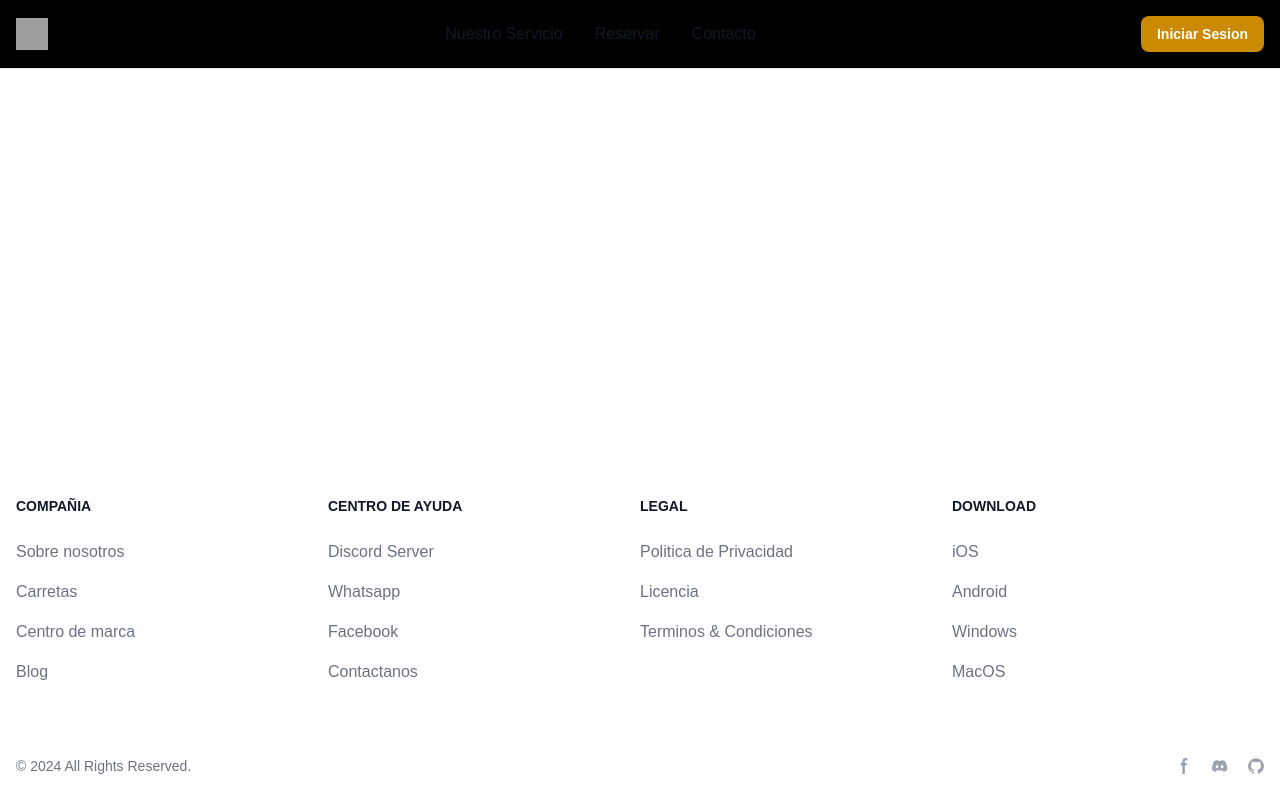
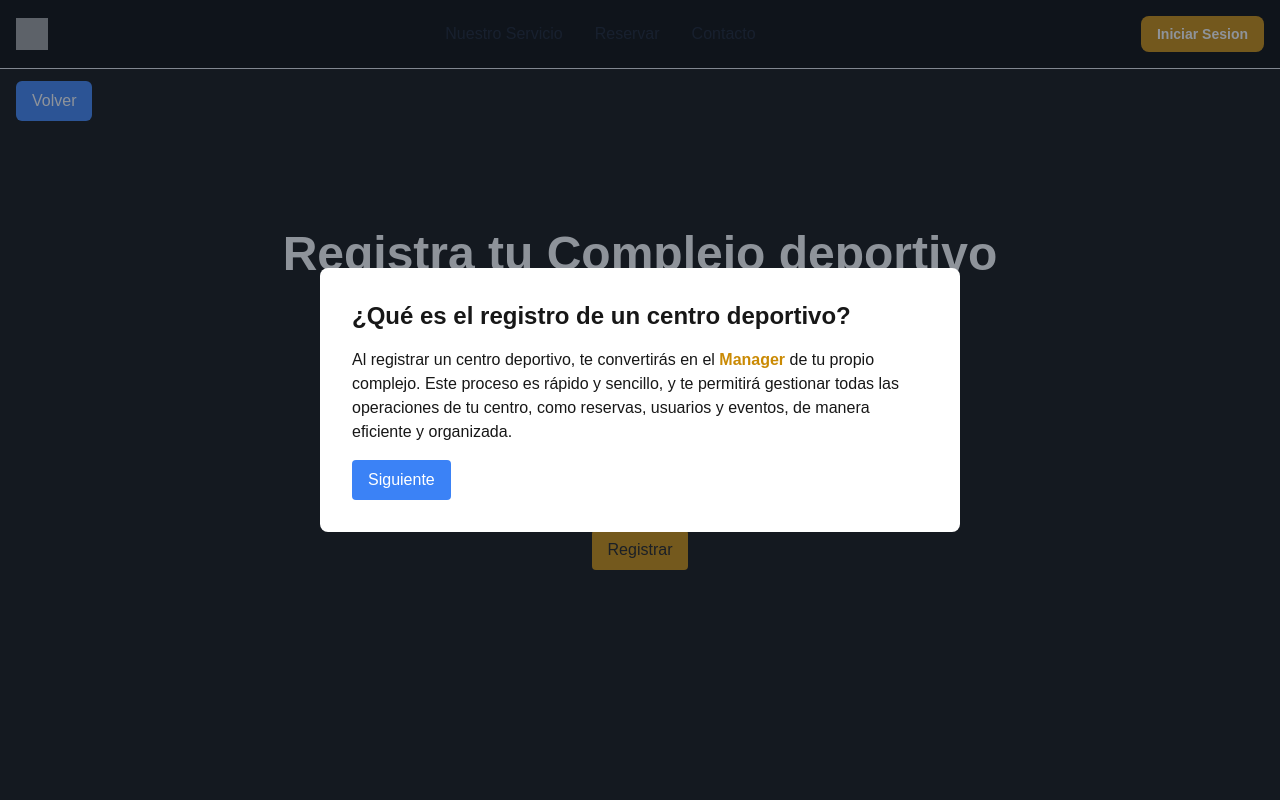
Before and after one commit to Active04-star/Frontend, a Next.js app: page /for-business in a window 1280 px wide. Shown: the top 800 px of the page. Built offline with nearby package versions, Linux system fonts and the light colour scheme; no server answers; grey boxes are pictures that could not be loaded.

Commit message:
register sportcenter ready

```diff
--- a/src/app/for-business/page.tsx
+++ b/src/app/for-business/page.tsx
@@ -1,11 +1,13 @@
 import React from "react";
 import Navbar from "@/components/navbar/navbar";
+import RegisterSportcenter from "@/views/RegisterSportcenterView/RegisterSportcenterView";
 
 const Business = () => {
     return (
         <>
             <Navbar />
-            {/* TODO FORMULARIO DE REGISTRO DE NEGOCIO AQUI */}
+            <RegisterSportcenter/>
+
         </>
     );
 };
--- a/src/app/registerSportcenter/page.tsx
+++ /dev/null
@@ -1,14 +0,0 @@
-import NavbarUser from '@/components/navbarUser/navbarUser'
-import RegisterSportcenter from '@/views/RegisterSportcenterView/RegisterSportcenterView'
-import React from 'react'
-
-const registerSportcenter = () => {
-  return (
-    <>
-    <NavbarUser/>
-<RegisterSportcenter/>
-    </>
-)
-}
-
-export default registerSportcenter
--- /dev/null
+++ b/src/components/back-button/back-button.tsx
@@ -0,0 +1,30 @@
+import { useRouter } from "next/navigation";
+import React, { useState, useEffect } from "react";
+
+const BotonVolver: React.FC = () => {
+  const router = useRouter();
+  const [navbarHeight, setNavbarHeight] = useState<number>(0);
+
+  useEffect(() => {
+    const navbar = document.querySelector("nav");
+    if (navbar) {
+      setNavbarHeight(navbar.getBoundingClientRect().height);
+    }
+  }, []);
+
+  const manejarVolver = () => {
+    router.back();
+  };
+
+  return (
+    <button
+      onClick={manejarVolver}
+      style={{ top: `${navbarHeight + 16}px` }} // Calcula la altura de la navbar más un margen
+      className="fixed left-4 px-4 py-2 bg-blue-500 text-white rounded-md hover:bg-blue-600 focus:outline-none z-10"
+    >
+      Volver
+    </button>
+  );
+};
+
+export default BotonVolver;
--- /dev/null
+++ b/src/components/modal/modal.component.tsx
@@ -0,0 +1,59 @@
+import React, { useState } from "react";
+
+// Componente Modal con las dos páginas de información
+export const ModalInformacion: React.FC<{ closeModal: () => void }> = ({ closeModal }) => {
+  const [currentPage, setCurrentPage] = useState(1);
+
+  const handleSiguiente = () => {
+    if (currentPage === 1) {
+      setCurrentPage(2); // Avanzamos a la página 2
+    }
+  };
+
+  const handleCerrar = () => {
+    closeModal(); // Cerrar el modal
+  };
+
+  return (
+    <div className="fixed inset-0 bg-gray-800 bg-opacity-50 flex justify-center items-center z-50">
+      <div className="bg-white p-8 rounded-lg w-1/2">
+        {currentPage === 1 ? (
+          <div>
+            <h2 className="text-2xl font-semibold mb-4">
+              ¿Qué es el registro de un centro deportivo?
+            </h2>
+            <p className="mb-4">
+              Al registrar un centro deportivo, te convertirás en el{" "}
+              <strong className="text-yellow-600">Manager</strong> de tu propio complejo.
+              Este proceso es rápido y sencillo, y te permitirá gestionar todas las operaciones de tu centro,
+              como reservas, usuarios y eventos, de manera eficiente y organizada.
+            </p>
+            <button
+              onClick={handleSiguiente}
+              className="bg-blue-500 text-white px-4 py-2 rounded hover:bg-blue-600"
+            >
+              Siguiente
+            </button>
+          </div>
+        ) : (
+          <div>
+            <h2 className="text-2xl font-semibold mb-4">
+              ¿Por qué registrar tu centro con nosotros?
+            </h2>
+            <p className="mb-4">
+              Nuestro sistema de gestión te da el poder de controlar todos los aspectos de tu centro deportivo. Como{" "}
+              <strong className="text-yellow-600">Manager</strong>, podrás gestionar usuarios, reservas y eventos de forma fácil.
+              ¡Haz crecer tu negocio y mejora la experiencia de tus clientes con nosotros!
+            </p>
+            <button
+              onClick={handleCerrar}
+              className="bg-red-500 text-white px-4 py-2 rounded hover:bg-red-600"
+            >
+              Cerrar
+            </button>
+          </div>
+        )}
+      </div>
+    </div>
+  );
+};
--- a/src/views/RegisterSportcenterView/RegisterSportcenterView.tsx
+++ b/src/views/RegisterSportcenterView/RegisterSportcenterView.tsx
@@ -1,25 +1,27 @@
 "use client";
-import { useEffect, useState } from "react";
+import { useState } from "react";
 import { useRouter } from "next/navigation";
-import { ICenterRegister, ISportCenter } from "@/types/zTypes";
+import { ICenterRegister } from "@/types/zTypes";
 import { IUser } from "@/interfaces/user_Interface";
 import { useLocalStorage } from "@/helpers/auth/useLocalStorage";
-import { swalNotifyError } from "@/helpers/swal/swal-notify-error";
-import { ErrorHelper } from "@/helpers/errors/error-helper";
-import { UserRole } from "@/enum/userRole";
+import { ErrorHelper, verifyError } from "@/helpers/errors/error-helper";
 import { API_URL } from "@/config/config";
-import { ApiStatusEnum } from "@/enum/HttpStatus.enum";
 import { CenterRegisterSchema } from "@/types/centerRegister-schema";
 import { validateField } from "@/utils/validate_sportCenter_register.util";
 import { z } from "zod";
-import { Hand } from "lucide-react";
-
+import { swalCustomError } from "@/helpers/swal/swal-custom-error";
+import { swalNotifySuccess } from "@/helpers/swal/swal-notify-success";
+import { swalNotifyError } from "@/helpers/swal/swal-notify-error";
+import { swalNotifyUnknownError } from "@/helpers/swal/swal-notify-unknown-error";
+import BotonVolver from "@/components/back-button/back-button";
+import { ModalInformacion } from "@/components/modal/modal.component";
 
 type FormErrors<T> = {
   [K in keyof T]?: string[];
 };
 
 export default function RegisterSportcenter() {
+  const [isModalOpen, setIsModalOpen] = useState(true);
   const router = useRouter(); // Hook para redirigir
   const [iuser, setUser] = useLocalStorage("userSession", "");
   const user: Partial<IUser> = iuser ? iuser.user : null;
@@ -33,54 +35,89 @@ export default function RegisterSportcenter() {
   const [isSubmitting, setIsSubmitting] = useState(false);
   const [imageFile, setImageFile] = useState<File | null>(null);
 
+  const closeModal = () => {
+    setIsModalOpen(false); // Cierra el modal
+  };
+
   const handleChange = (e: React.ChangeEvent<HTMLInputElement>) => {
     const { name, value } = e.target;
-    setSportCenter(prev => ({ ...prev, [name]: value }));
-
-    const validation = validateField<ICenterRegister>(CenterRegisterSchema, name as keyof ICenterRegister, value);
-    if (validation.success) {
-      setErrors(prev => ({ ...prev, [name]: undefined }));
-    } else {
-      setErrors(prev => ({ ...prev, [name]: validation.error ? [validation.error] : undefined }));
-    }
+    setSportCenter((prev) => ({ ...prev, [name]: value }));
   };
 
   const handleSubmit = async (e: React.FormEvent<HTMLFormElement>) => {
-
-    console.log('holaa');
-
     e.preventDefault();
     setIsSubmitting(true);
 
+    const validationErrors: FormErrors<ICenterRegister> = {};
+
+    if (!sportCenter.name) {
+      validationErrors.name = ["El nombre del complejo es obligatorio."];
+    }
+
+    if (!sportCenter.address) {
+      validationErrors.address = ["La dirección es obligatoria."];
+    }
+
+    if (Object.keys(validationErrors).length > 0) {
+      setErrors(validationErrors);
+      setIsSubmitting(false);
+      return;
+    }
 
     const userSession = localStorage.getItem("userSession");
     const token = userSession ? JSON.parse(userSession).token : null;
+    if (!token) {
+      swalCustomError(
+        "Por favor, inicie sesión",
+        "No se encontró el token de autenticación."
+      );
+      setIsSubmitting(false);
+      return;
+    }
 
     try {
       const validatedData = CenterRegisterSchema.parse(sportCenter);
-      console.log('Form data is valid:', validatedData);
+      console.log("Form data is valid:", validatedData);
       const new_sportcenter = { ...sportCenter, manager: user.id };
-      const responde=await fetch(`${API_URL}/sportcenter/create`,{method: "POST",
+      const response = await fetch(`${API_URL}/sportcenter/create`, {
+        method: "POST",
         headers: {
           "Content-Type": "application/json",
           Authorization: `Bearer ${token}`, // Incluir el token en la cabecera
         },
-        body: JSON.stringify(new_sportcenter)})
-//pasos siguientes:
-        //guardo el centro , se transforma al user en manager , cierro sesion y envio a user a login . ese user va a ir a manager cuando se loguie
+        body: JSON.stringify(new_sportcenter),
+      });
+      if (response.ok) {
+        const data = await response.json();
+        console.log("Centro deportivo registrado con éxito:", data);
+
+        localStorage.removeItem("userSession");
+        swalNotifySuccess("Creacion exitosa", "seras redirigido a login");
+        router.push("/login");
+      } else {
+        const errorData = await response.json();
+        swalNotifyError(errorData.message);
+      }
     } catch (error) {
       if (error instanceof z.ZodError) {
         const fieldErrors = error.flatten().fieldErrors;
         setErrors(fieldErrors as FormErrors<ICenterRegister>);
+      }
+      if (error instanceof ErrorHelper) {
+        swalNotifyError(error);
+      } else {
+        swalNotifyUnknownError(error);
       }
     } finally {
       setIsSubmitting(false);
     }
   };
 
-
   return (
     <>
+      {isModalOpen && <ModalInformacion closeModal={closeModal} />}
+      <BotonVolver />
+
       <div className="min-h-screen flex flex-col items-center justify-center bg-custom-dark text-center">
         {isSubmitting ? (
           <>
@@ -135,7 +172,9 @@ export default function RegisterSportcenter() {
                   className="w-full px-4 py-2 border-gray-300 rounded-lg bg-gray-200 focus:outline-none text-black font-sans"
                 />
                 {errors.address && (
-                <p className="text-red-500 text-sm mt-1">{errors.address[0]}</p>
+                  <p className="text-red-500 text-sm mt-1">
+                    {errors.address[0]}
+                  </p>
                 )}
               </div>
 
```
Lines whose indentation alone changed are shown as unchanged.
